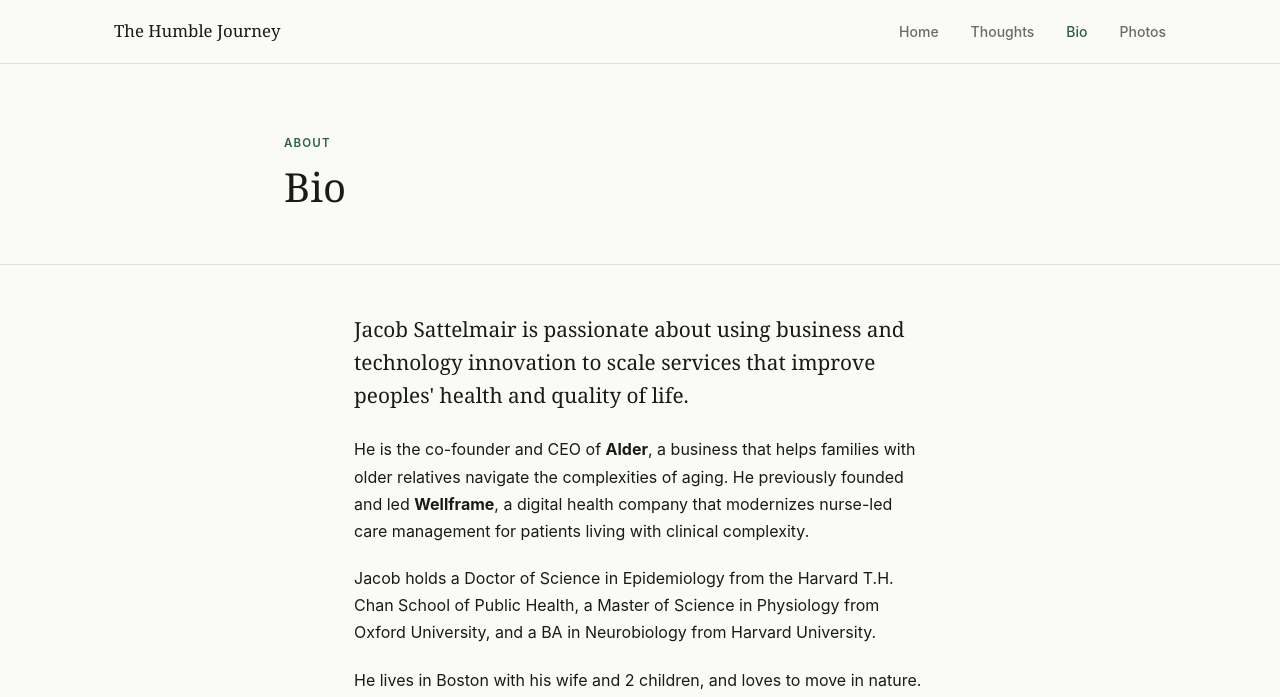
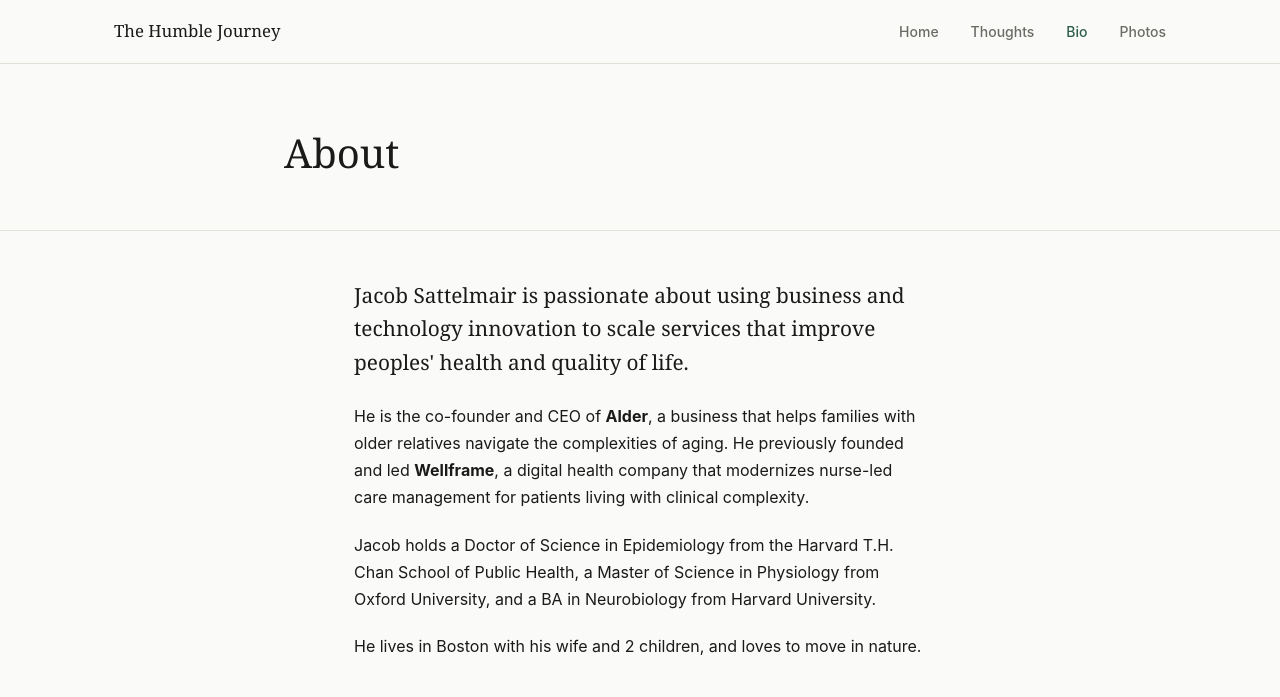
Before and after one commit to jacobsattelmair-commits/thehumblejourney, a plain HTML site: page thehumblejourney-site/bio.html in a window 1280 px wide. Shown: the top 697 px of the page. Drawn offline with Linux system fonts and the light colour scheme.

Commit message:
Update bio.html

```diff
--- a/thehumblejourney-site/bio.html
+++ b/thehumblejourney-site/bio.html
@@ -26,8 +26,7 @@
   <main>
     <section class="page-header">
       <div class="container">
-        <span class="label">About</span>
-        <h1>Bio</h1>
+        <h1>About</h1>
       </div>
     </section>
 
```
